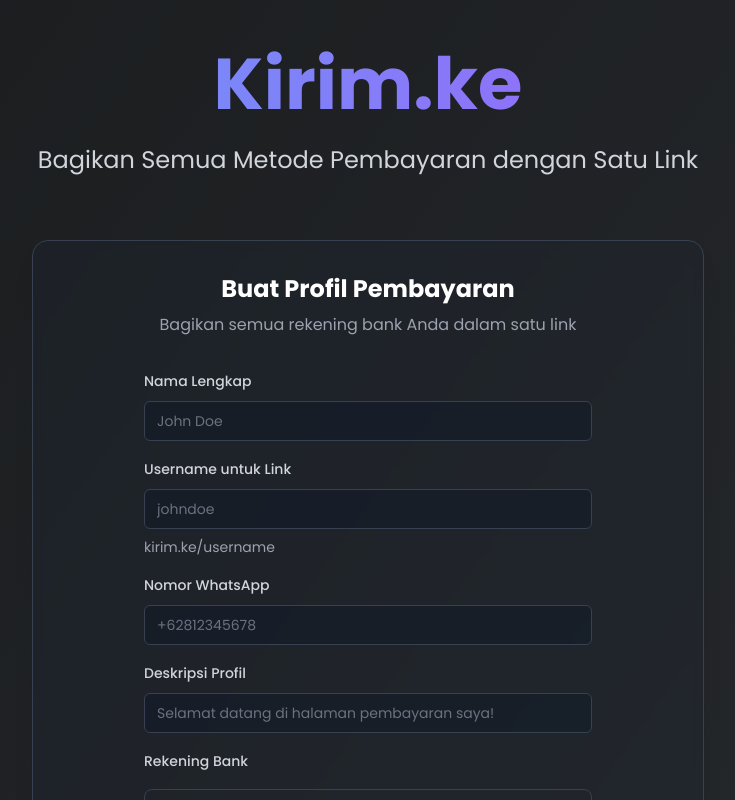
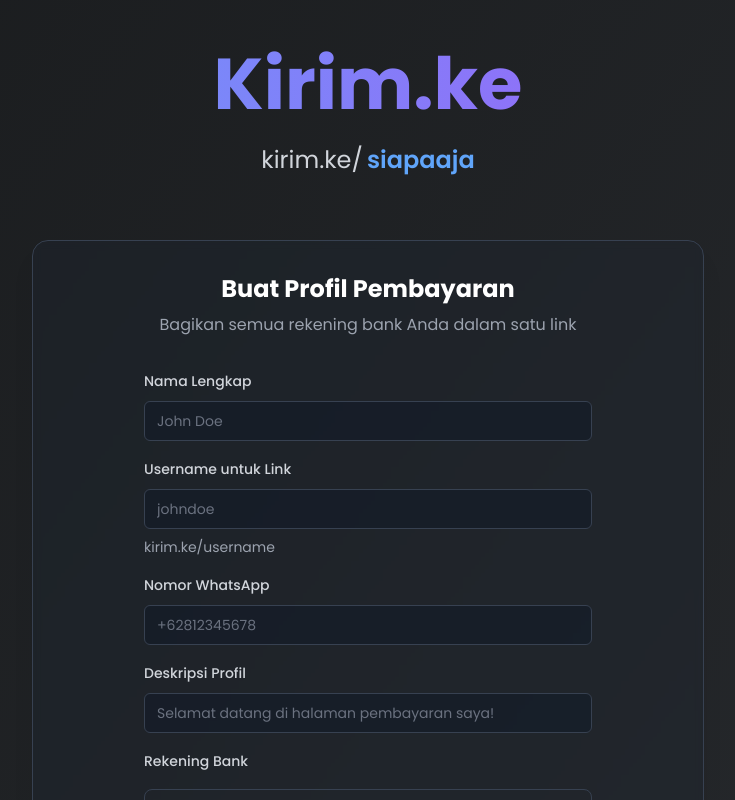
Before and after one commit to kwkuh/chatbot-py, a React (Vite) app: page / in a window 1280 px wide. Shown: the top 800 px of the page, without its empty margins (272-1007 px from the left). Built offline with nearby package versions, Linux system fonts and the light colour scheme.

Commit message:
Add animated tagline for usernames
Implement an animation for the tagline in the Kirim.ke application that transitions between different usernames, such as kirim.ke/anton, kirim.ke/kukuh, and kirim.ke/siapaaja.
[skip gpt_engineer]

```diff
--- a/src/pages/Index.tsx
+++ b/src/pages/Index.tsx
@@ -1,6 +1,21 @@
 import { RegistrationForm } from "@/components/RegistrationForm";
+import { useEffect, useState } from "react";
 
 const Index = () => {
+  const [currentUsername, setCurrentUsername] = useState("anton");
+  const usernames = ["anton", "kukuh", "siapaaja", "budi", "diana"];
+
+  useEffect(() => {
+    const interval = setInterval(() => {
+      setCurrentUsername((current) => {
+        const currentIndex = usernames.indexOf(current);
+        return usernames[(currentIndex + 1) % usernames.length];
+      });
+    }, 2000); // Change username every 2 seconds
+
+    return () => clearInterval(interval);
+  }, []);
+
   return (
     <div className="min-h-screen bg-gradient-to-br from-[#1a1c1e] to-[#2a2d31]">
       <div className="container mx-auto px-4 py-12">
@@ -8,9 +23,12 @@ const Index = () => {
           <h1 className="text-5xl md:text-7xl font-bold mb-6 bg-gradient-to-r from-blue-400 to-purple-500 text-transparent bg-clip-text">
             Kirim.ke
           </h1>
-          <p className="text-xl md:text-2xl text-gray-300 max-w-2xl mx-auto">
-            Bagikan Semua Metode Pembayaran dengan Satu Link
-          </p>
+          <div className="flex items-center justify-center space-x-1 text-xl md:text-2xl text-gray-300 max-w-2xl mx-auto">
+            <span>kirim.ke/</span>
+            <span className="text-blue-400 font-semibold animate-fade-in" key={currentUsername}>
+              {currentUsername}
+            </span>
+          </div>
         </header>
 
         <div className="max-w-6xl mx-auto flex flex-col items-center">
```
